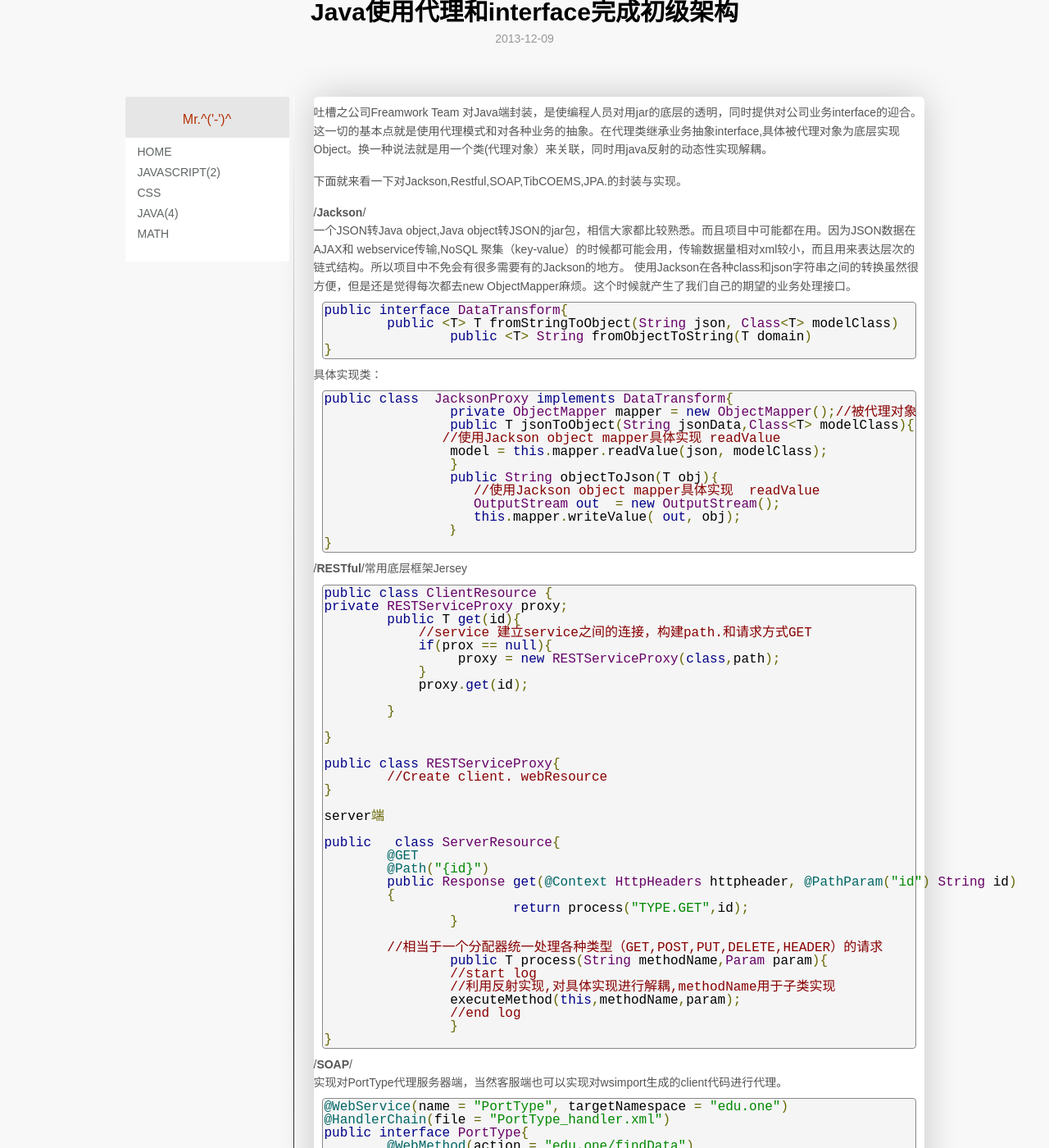
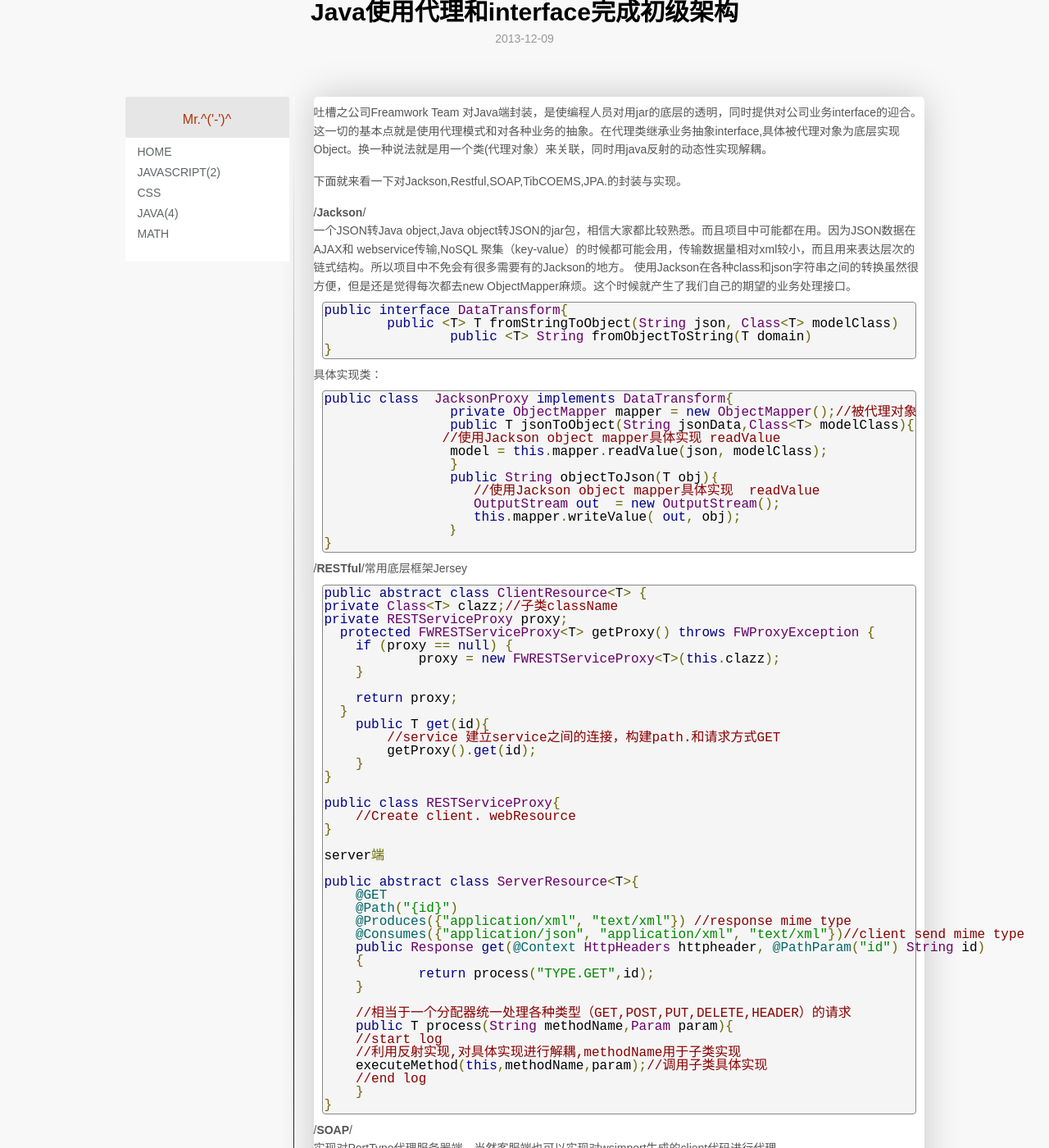
Before and after one commit to clinx/clinx.github.io, a Jekyll site: the page built from _posts/java/2013-12-09-Java-Interface-Factory.md, in a window 1280 px wide and 1400 px high. Shown: the whole window at 82% size. Built offline with Jekyll 4.4.1, drawn with Linux system fonts in a browser that asks for light colours; Markdown is read by kramdown in place of the engine named in the settings; comment, search, counter and statistics services are not loaded.

Commit message:
Update 2013-12-09-Java-Interface-Factory.md

```diff
--- a/_posts/java/2013-12-09-Java-Interface-Factory.md
+++ b/_posts/java/2013-12-09-Java-Interface-Factory.md
@@ -37,41 +37,46 @@ webservice传输,NoSQL 聚集（key-value）的时候都可能会用，传输数
 
 /**RESTful**/常用底层框架Jersey
 
-	public class ClientResource {
-	private RESTServiceProxy proxy;
-    	public T get(id){
-      	    //service 建立service之间的连接，构建path.和请求方式GET
-      	    if(prox == null){
-      	    	 proxy = new RESTServiceProxy(class,path);
-      	    }
-      	    proxy.get(id);
+    public abstract class ClientResource<T> {
+    private Class<T> clazz;//子类className
+    private RESTServiceProxy proxy;
+      protected FWRESTServiceProxy<T> getProxy() throws FWProxyException {
+        if (proxy == null) {
+                proxy = new FWRESTServiceProxy<T>(this.clazz);
+        }
 
-    	}
+        return proxy;
+      }
+        public T get(id){
+            //service 建立service之间的连接，构建path.和请求方式GET
+            getProxy().get(id);
+        }
+    }
 
-	}
-
-	public class RESTServiceProxy{
-		//Create client. webResource
-	}
+    public class RESTServiceProxy{
+        //Create client. webResource
+    }
 
     server端
 
-	public   class ServerResource{
-		@GET
-		@Path("{id}")
-		public Response get(@Context HttpHeaders httpheader, @PathParam("id") String id)
-		{
-      			return process("TYPE.GET",id);
-    		}
+    public abstract class ServerResource<T>{
+        @GET
+        @Path("{id}")
+        @Produces({"application/xml", "text/xml"}) //response mime type
+        @Consumes({"application/json", "application/xml", "text/xml"})//client send mime type
+        public Response get(@Context HttpHeaders httpheader, @PathParam("id") String id)
+        {
+                return process("TYPE.GET",id);
+        }
 
-		//相当于一个分配器统一处理各种类型（GET,POST,PUT,DELETE,HEADER）的请求
-    		public T process(String methodName,Param param){
-			//start log
-			//利用反射实现,对具体实现进行解耦,methodName用于子类实现
-			executeMethod(this,methodName,param);
-			//end log
-    		}
-	}
+        //相当于一个分配器统一处理各种类型（GET,POST,PUT,DELETE,HEADER）的请求
+        public T process(String methodName,Param param){
+        //start log
+        //利用反射实现,对具体实现进行解耦,methodName用于子类实现
+        executeMethod(this,methodName,param);//调用子类具体实现
+        //end log
+        }
+    }
 
 
 /**SOAP**/
```
